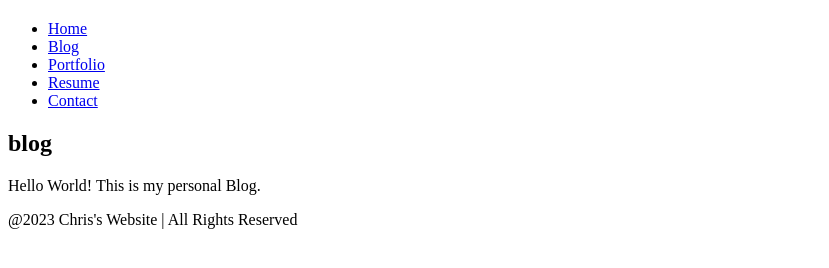
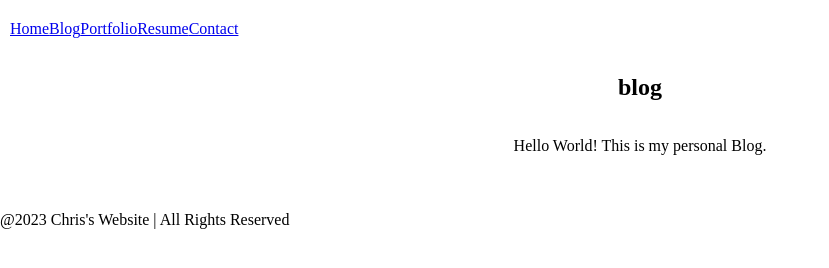
Before and after one commit to chrisgitrc/chrisgitrc.github.io, a plain HTML site: page blog.html in a window 1280 px wide. Shown: the whole page, without its empty margins (0-829 px from the left). Drawn offline with Linux system fonts and the light colour scheme.

Commit message:
feat: add css references to each html page

```diff
--- a/blog.html
+++ b/blog.html
@@ -2,6 +2,7 @@
 <HTML>
 	<head>
 	<title>Christopher's Blog</title>
+	<link rel="stylesheet" href="styles.css"/>
 	</head>
 
 	<body>
```
Also changed, not shown: contact.html (+1 -0 lines), portfolio.html (+1 -0 lines).
